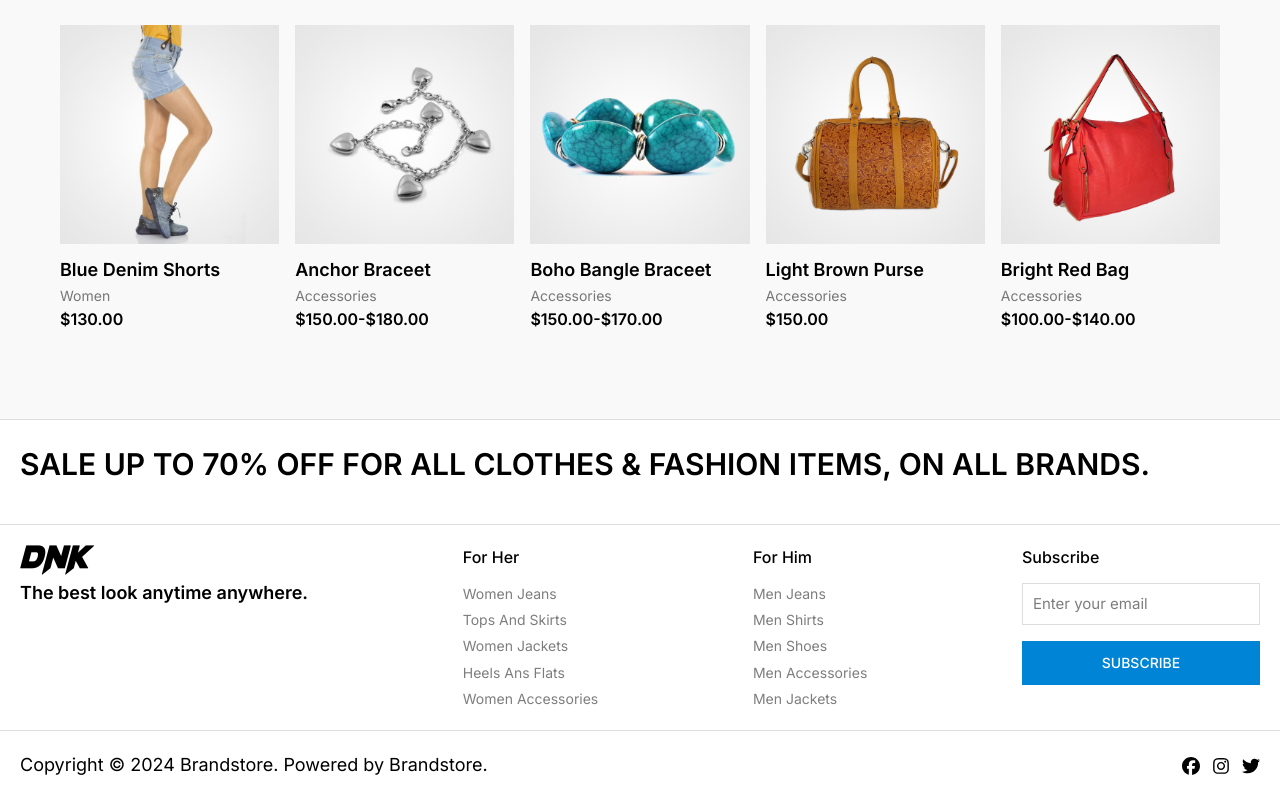
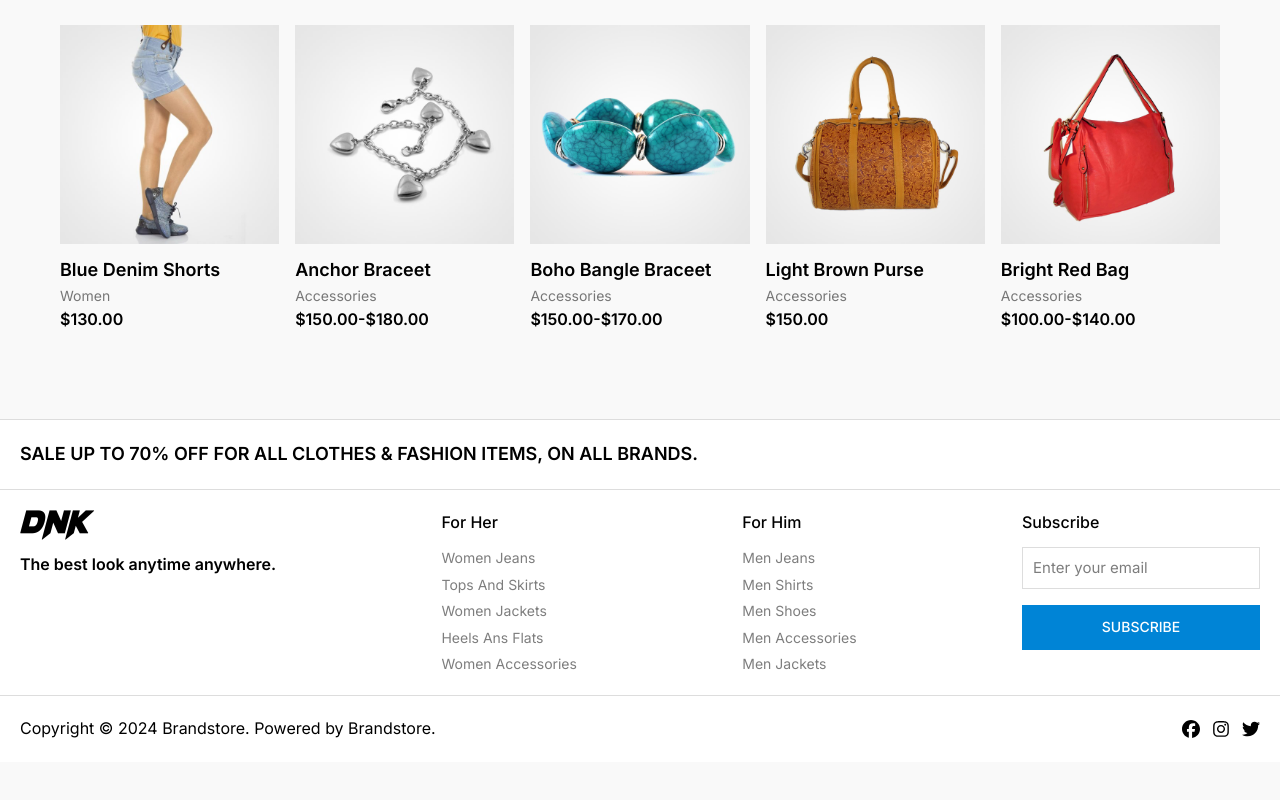
Before and after one commit to Momna533/ecommerce-brand-store, a Next.js app: page / in a window 1280 px wide. Shown: the part 1283-2083 px from the top of the page. After the commit the page ends 2045 px from the top, so only its background shows below. Built offline with nearby package versions, Linux system fonts and the light colour scheme.

Commit message:
Update Footer.tsx

```diff
--- a/components/Footer.tsx
+++ b/components/Footer.tsx
@@ -13,15 +13,15 @@ const Footer: FC = () => {
       <div className="footer__content">
         <div className="above__footer">
           <Link href="/">
-            <h2>
+            <h4>
               SALE UP TO 70% OFF FOR ALL CLOTHES & FASHION ITEMS, ON ALL BRANDS.
-            </h2>
+            </h4>
           </Link>
         </div>
         <div className="primary__footer">
           <div className="primary__footer__column">
             <Image src={logo} alt="logo" width={90} height={30} />
-            <h4>The best look anytime anywhere.</h4>
+            <h5>The best look anytime anywhere.</h5>
           </div>
           <div className="primary__footer__column">
             <div className="primary__footer__column__heading">For her</div>
@@ -44,7 +44,6 @@ const Footer: FC = () => {
             <form>
               <input type="email" placeholder="Enter your email" />
               <PrimaryBtn
-                className=""
                 onClick={() => console.log("subscribe")}
                 title="Subscribe"
               />
@@ -52,7 +51,7 @@ const Footer: FC = () => {
           </div>
         </div>
         <div className="below__footer">
-          <p>Copyright © 2024 Brandstore. Powered by Brandstore.</p>
+          <div>Copyright © 2024 Brandstore. Powered by Brandstore.</div>
           <div className="footer__social__links">
             <a href="https://www.facebook.com/" target="_blank">
               <FaFacebook />
```
